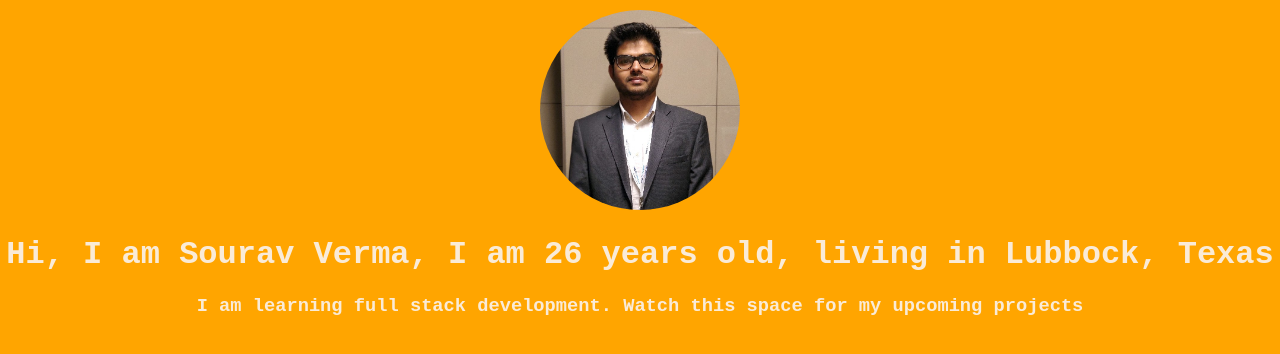
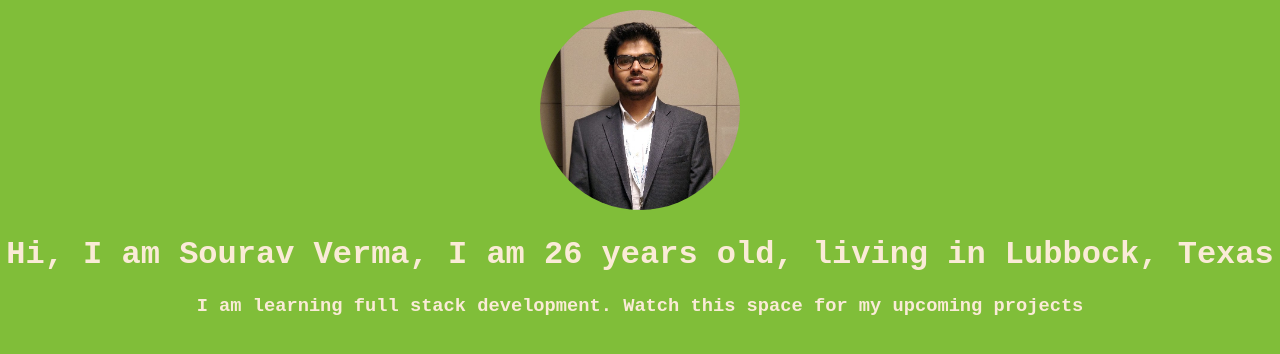
Before and after one commit to souravverma94/svportfolio, a React (Create React App) app: page / in a window 1280 px wide. Shown: the top 354 px of the page. Built offline with nearby package versions, Linux system fonts and the light colour scheme.

Commit message:
changed the background color

```diff
--- a/src/App.css
+++ b/src/App.css
@@ -1,5 +1,5 @@
 body{
-  background-color: orange;
+  background-color: #80be39;
 }
 
 .App {
```
